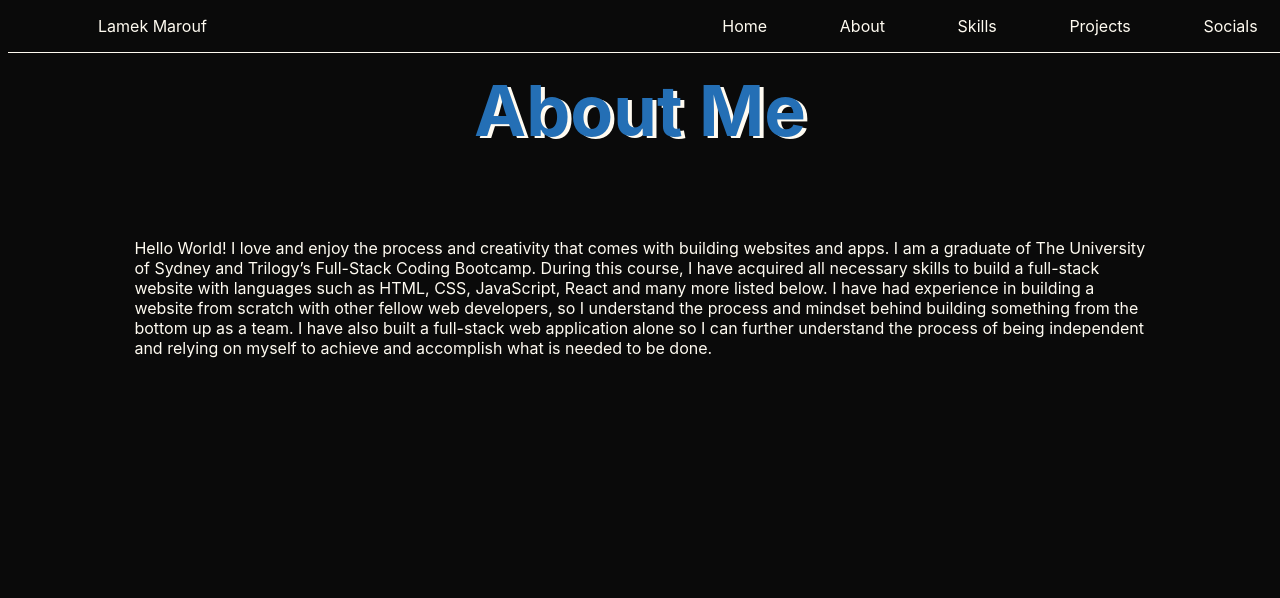
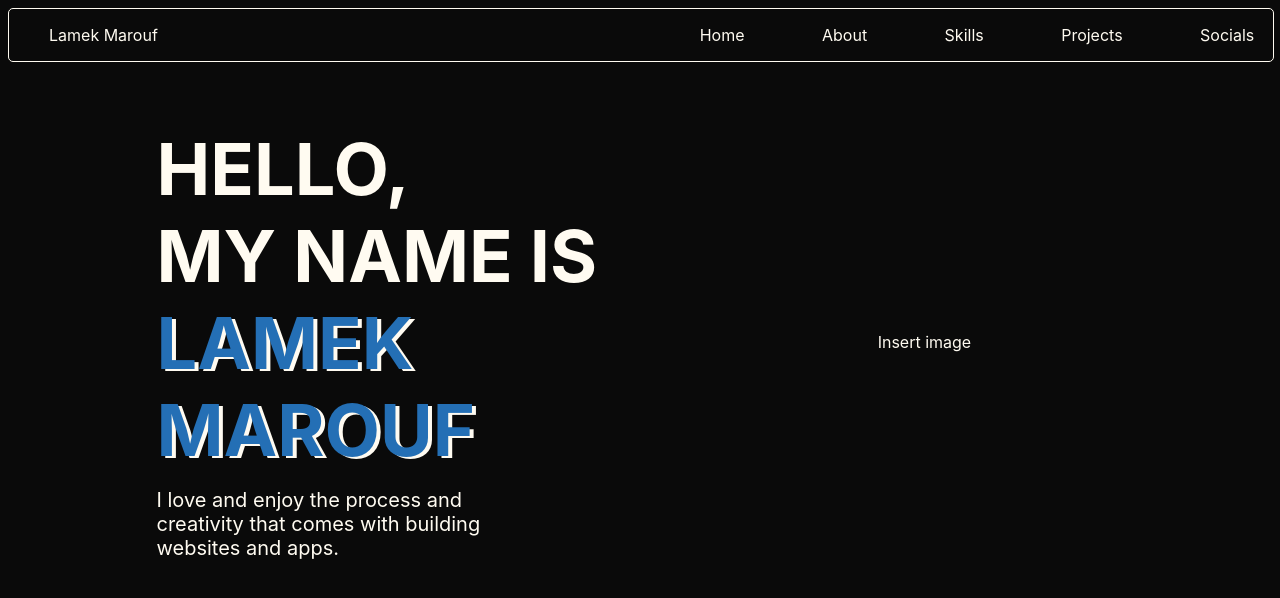
Before and after one commit to LamekMarouf/react-portfolio, a React (Create React App) app in the folder lameks-react-portfolio/: page / in a window 1280 px wide. Shown: the top 598 px of the page. Built offline with nearby package versions, Linux system fonts and the light colour scheme.

Commit message:
minor changes to homepage

```diff
--- a/lameks-react-portfolio/src/App.js
+++ b/lameks-react-portfolio/src/App.js
@@ -8,8 +8,8 @@ function App() {
   return (
     <>
     <Navbar />
-    {/* <Homepage /> */}
-    <About />
+    <Homepage />
+    {/* <About /> */}
     </>
   )
 }
--- a/lameks-react-portfolio/src/components/About.js
+++ b/lameks-react-portfolio/src/components/About.js
@@ -8,18 +8,30 @@ function About() {
                 <div className="about-me-3d">
                     <div id="about-me-title">About Me</div>
                 </div>
+
                 <div id="about-me-content">
-                    <p>Hello World! I love and enjoy the process and creativity that comes with
+                    <h1 className="about-image">Insert Image</h1>
+
+                    <div>
+                        <p>
+                            Hello World! I love and enjoy the process and creativity that comes with
                             building websites and apps. I am a graduate of The University of Sydney and
-                        Trilogy’s Full-Stack Coding Bootcamp. During this course, I have acquired all
-                        necessary skills to build a full-stack website with languages such as HTML,
-                        CSS, JavaScript, React and many more listed below. I have had experience in
-                        building a website from scratch with other fellow web developers, so I
+                            Trilogy’s Full-Stack Coding Bootcamp.
+                        </p>
+                        <p>
+                            During this course, I have acquired all necessary skills to build a full-stack website with
+                            languages such as HTML, CSS, JavaScript, React and many more listed below. I have had
+                            experience in building a website from scratch with other fellow web developers, so I
                             understand the process and mindset behind building something from the
-                        bottom up as a team. I have also built a full-stack web application alone so I
+                            bottom up as a team.
+                        </p>
+                        <p>
+                            I have also built a full-stack web application alone so I
                             can further understand the process of being independent and relying on
                             myself to achieve and accomplish what is needed to be done.
                         </p>
+                    </div>
+
                 </div>
             </div>
         </div>
--- a/lameks-react-portfolio/src/components/Homepage.js
+++ b/lameks-react-portfolio/src/components/Homepage.js
@@ -2,20 +2,25 @@ import React from "react";
 
 function Homepage() {
     return (
-        <section id="home-link" className="border-box">
-        <div className="white-border">
+        <section className="outer-border">
 
             <section className="introduction-half">
-                <div id="intro-paragraph">
+                <div className="intro-paragraph">
                     <div className="intro">HELLO,</div>
                     <div className="intro">MY NAME IS</div>
                     <div className="intro" id="name">LAMEK MAROUF</div>
                     <div id="interests-paragraph">I love and enjoy the process and creativity that comes with building
                     websites and apps.</div>
-                </div>
+                 </div>
+             </section>
+
+             <section className="homepage-image">
+                <p>
+                    Insert image
+                </p>
             </section>
-        </div>
-    </section>
+
+        </section>
     )
 }
 
--- a/lameks-react-portfolio/src/style.css
+++ b/lameks-react-portfolio/src/style.css
@@ -20,19 +20,19 @@ html a {
 
 body{
     background-color: var(--mainBackground);
-    height: 100%;
 }
 
 /* Navigation Bar */
 .navbar {
     display: flex;
-    padding: 0 50px;
-    position: fixed;
-    width: 95%;
+    align-items: center;
+    justify-content: center;
+    width: 100%;
     background-color: var(--mainBackground);
     top: 0;
     z-index: 10;
-    border-bottom: var(--mainText) solid 1px;
+    border: var(--mainText) solid 1px;
+    border-radius: 5px;
 }
 
 .nav-logo {
@@ -79,48 +79,29 @@ body{
 
 
 /* Introduction */
-.border-box {
-    width: 90%;
-    height: 80%;
-    display: flex;
-    justify-content: center;
-    align-items: center;
-    background-color: var(--mainText);
-    margin: auto;
+.outer-border {
+    display: grid;
+    grid-template-columns: 1fr 1fr;
+    padding: 5%;
 }
 
-.white-border {
-    background-color: var(--mainBackground);
-    width: 98%;
-    height: 96%;
-    display: grid;
-    grid-template-columns: 1fr 1fr;
-}
-
-.self-portrait-half {
-    color: var(--mainText);
+.introduction-half {
     display: flex;
     align-items: center;
     justify-content: center;
 }
 
-#self-portrait {
-    width: 300px;
-    transition: .2s;
+.intro-paragraph {
+    font-size: 72px;
+    font-weight: 700;
+    padding-left: 15%;
 }
 
-#self-portrait:hover {
-    width: 340px;
-    transition: .2s;
-}
-
-
-#intro-paragraph {
-    position: absolute;
-    left: 15%;
-    top: 20%;
-    font-size: 72px;
-    font-weight: 700;
+.homepage-image {
+    color: var(--mainText);
+    display: flex;
+    align-items: center;
+    justify-content: center;
 }
 
 .intro {
@@ -160,14 +141,18 @@ body{
 }
 
 #about-me-content {
+    display: grid;
+    grid-template-columns: 1fr 1fr;
+    color: var(--mainText);
+    padding: 0 5%;
+}
+
+
+
+.about-image {
     display: flex;
     align-items: center;
     justify-content: center;
-}
-
-#about-me-content p {
-    color: var(--mainText);
-    width: 80%;
 }
 
 
```
Lines whose indentation alone changed are shown as unchanged.
